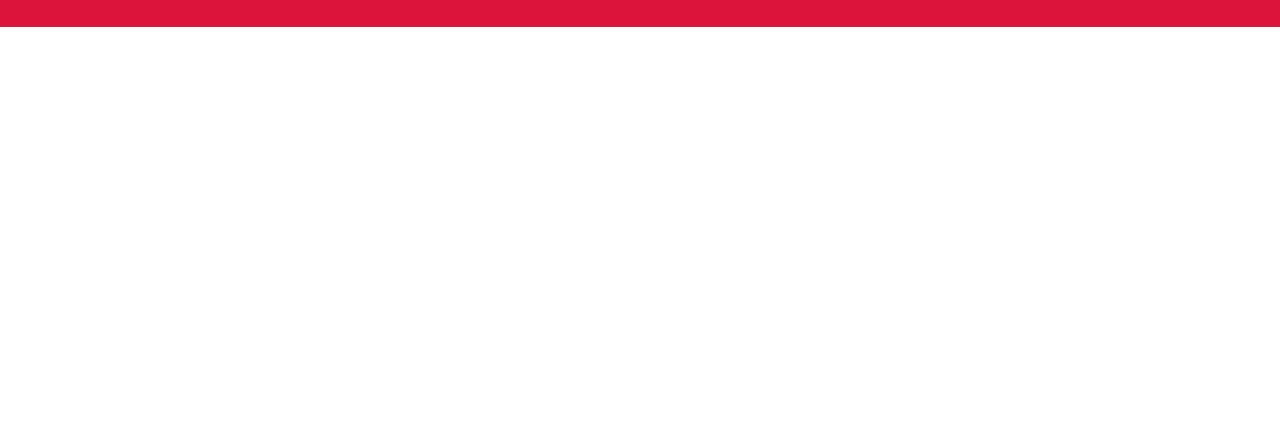
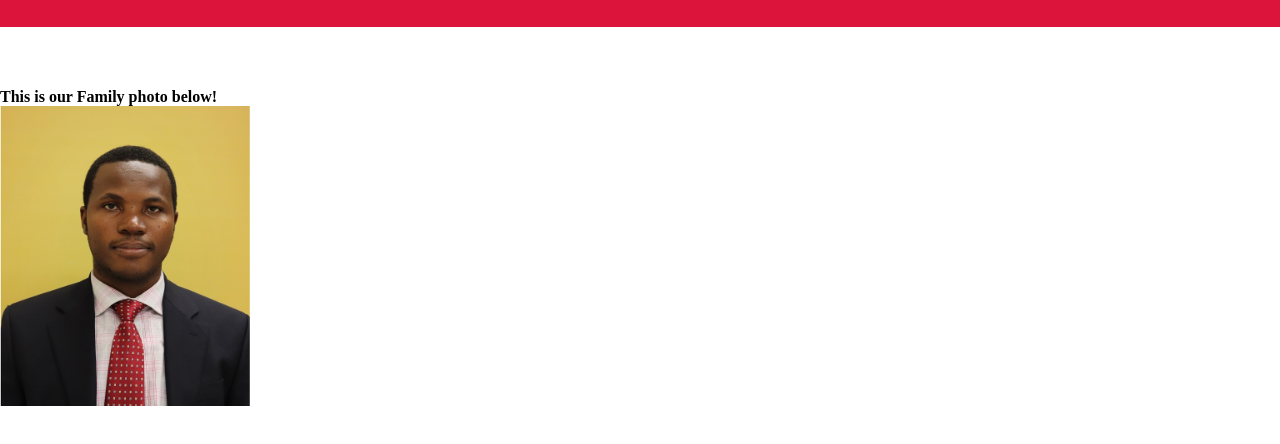
Before and after one commit to charles198618/ch-tech, a plain HTML site: page index.html in a window 1280 px wide. Shown: the part 74-518 px from the top of the page. Drawn offline with nearby package versions, Linux system fonts and the light colour scheme.

Commit message:
adding photo

```diff
--- a/index.html
+++ b/index.html
@@ -33,5 +33,21 @@
             </div>
         </div>
     </nav>
+    <br>
+    <br>
+    <br>
+    <br>
+    <br>
+    <br>
+    <br>
+    <br>
+    <br>
+
+    <h4>This is our Family photo below!</h4>
+
+    <img src="Charles photo.jpg" alt="" height="300" width="250"/>
+
+    <br />
+    <br />
 
 </body>
```
Also changed, not shown: Charles photo.jpg (added).
